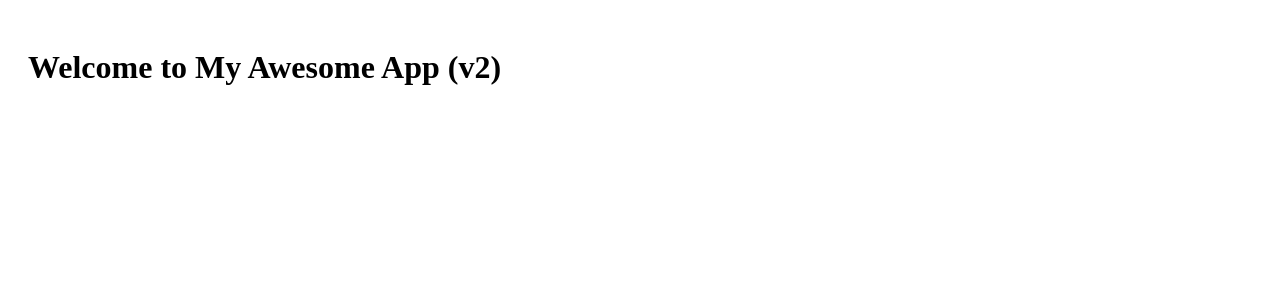
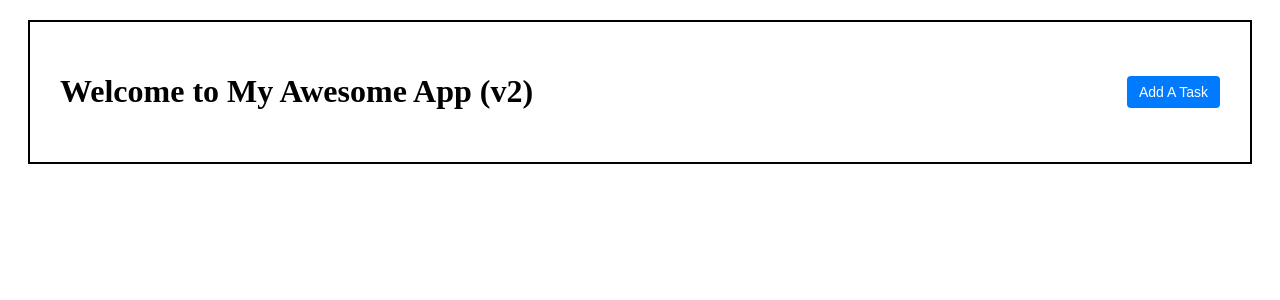
Before and after one commit to jiao2560/cs5610-Spring2025, a React (Vite) app in the folder week9/my-react-app/: page / in a window 1280 px wide. Shown: the top 300 px of the page. Built offline with nearby package versions, Linux system fonts and the light colour scheme.

Commit message:
Added Add Task button & applied styles: - Added <button> inside Header.jsx after <h1> - Styled header using flexbox for proper alignment - Styled the app container with a border, padding, and margin

```diff
--- a/week9/my-react-app/src/App.jsx
+++ b/week9/my-react-app/src/App.jsx
@@ -1,13 +1,12 @@
 import React from "react";
-import Header from "./components/Header";  // Import Header component
+import Header from "./components/Header";
 
 export default function App() {
-  const appName = "My Awesome App";  // Define app name
-  const version = 2;  // Define app version
+  const appName = "My Awesome App";
+  const version = 2;
 
   return (
-    <div>
-      {/* Pass appName and version as props */}
+    <div className="app-container">  {/* Apply className for styling */}
       <Header myAppName={appName} version={version} />
     </div>
   );
--- a/week9/my-react-app/src/components/Header.jsx
+++ b/week9/my-react-app/src/components/Header.jsx
@@ -1,13 +1,10 @@
 import React from "react";
 
 export default function Header({ myAppName, version }) {
-  console.log(myAppName, version);  // Log props to console
-
   return (
-    <div>
-      <header>
-        <h1>Welcome to {myAppName} (v{version})</h1>
-      </header>
-    </div>
+    <header className="header">
+      <h1>Welcome to {myAppName} (v{version})</h1>
+      <button className="add-task-btn">Add A Task</button>
+    </header>
   );
 }
--- a/week9/my-react-app/src/index.css
+++ b/week9/my-react-app/src/index.css
@@ -1,3 +1,29 @@
-body {
-  padding: 20px;
+/* Styles for the App Component */
+.app-container {
+  border: 2px solid black;  /* Creates a border */
+  padding: 20px;  /* Adds padding inside the div */
+  margin: 20px;  /* Adds space around the div */
 }
+
+/* Styles for the Header Component */
+.header {
+  display: flex;  /* Enables Flexbox */
+  justify-content: space-between;  /* Distributes children evenly */
+  align-items: center;  /* Centers items vertically */
+  padding: 10px;  /* Adds padding */
+}
+
+/* Styles for the Add Task Button */
+.add-task-btn {
+  background-color: #007bff;
+  color: white;
+  border: none;
+  padding: 8px 12px;
+  cursor: pointer;
+  font-size: 14px;
+  border-radius: 4px;
+}
+
+.add-task-btn:hover {
+  background-color: #0056b3;
+}
```
